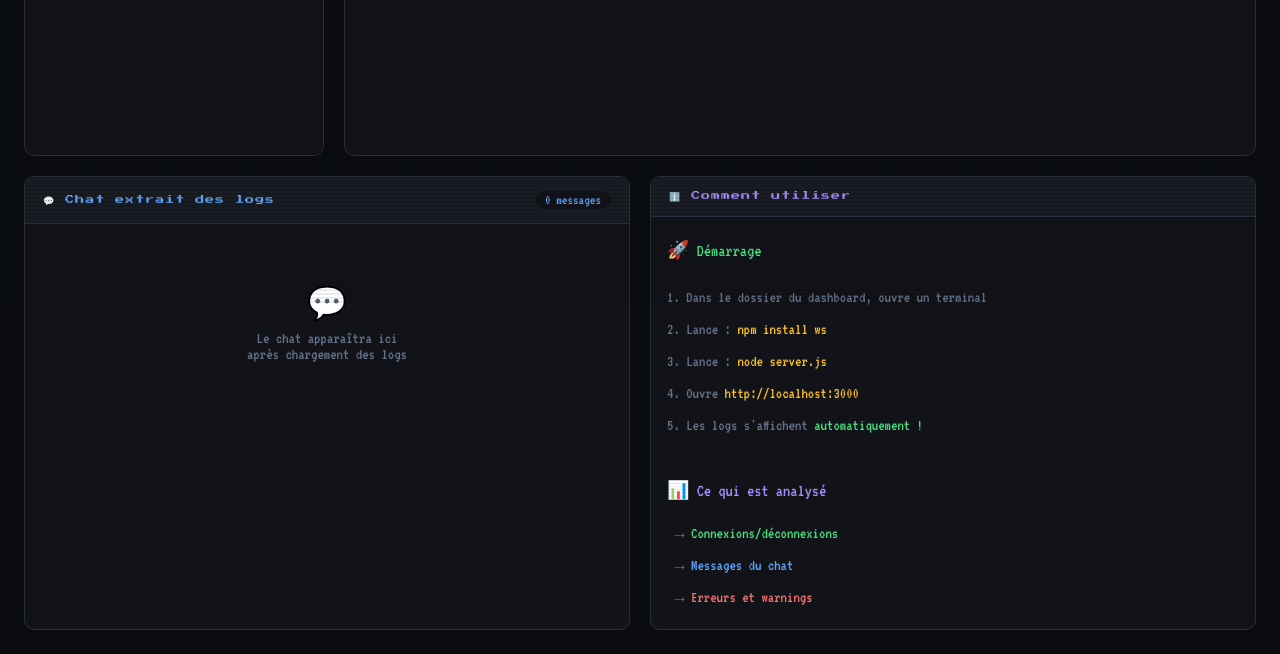
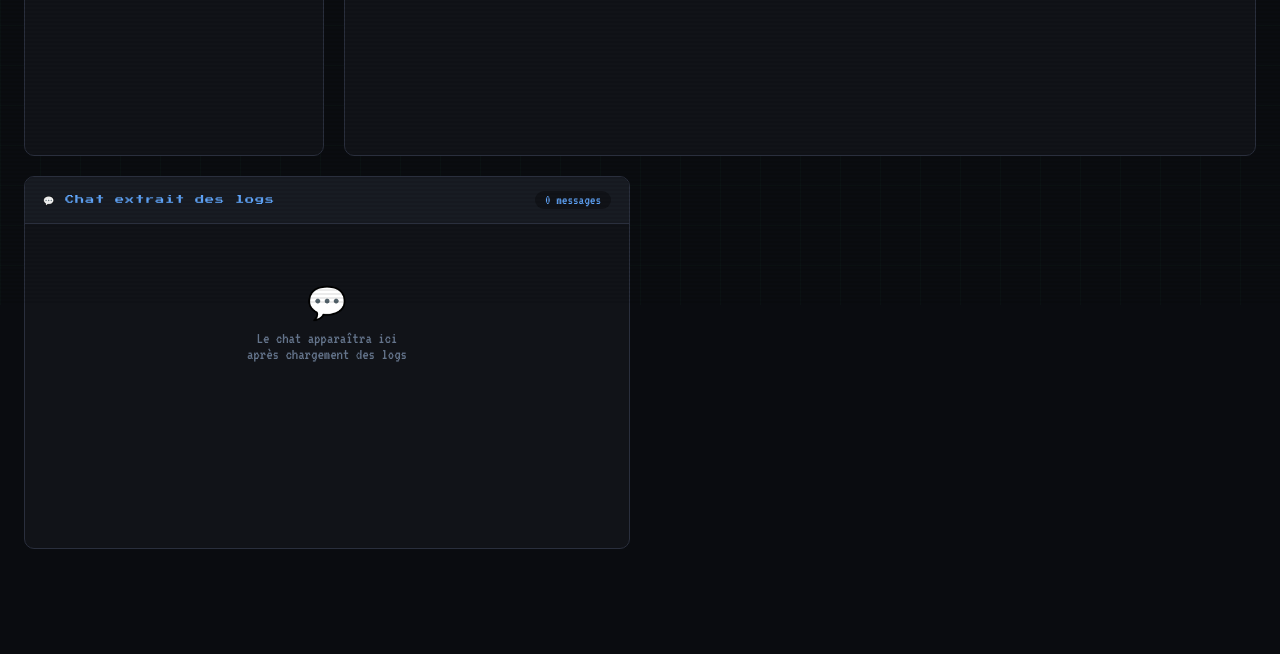
Before and after one commit to Axoboys/SoraSMP.github.io, a plain HTML site: page index.html in a window 1280 px wide. Shown: the part 495-1149 px from the top of the page. After the commit the page ends 1068 px from the top, so only its background shows below. Drawn offline with Linux system fonts and the light colour scheme.

Commit message:
Update index.html

```diff
--- a/index.html
+++ b/index.html
@@ -594,28 +594,6 @@
       </div>
     </div>
 
-    <!-- INFO -->
-    <div class="panel">
-      <div class="panel-header">
-        <div class="panel-title" style="color:var(--purple)">ℹ️ Comment utiliser</div>
-      </div>
-      <div class="panel-body">
-        <div style="font-family:var(--mono);font-size:16px;line-height:2;color:var(--text-dim)">
-          <p style="color:var(--green);font-size:18px;margin-bottom:12px">🚀 Démarrage</p>
-          <p>1. Dans le dossier du dashboard, ouvre un terminal</p>
-          <p>2. Lance : <span style="color:var(--gold)">npm install ws</span></p>
-          <p>3. Lance : <span style="color:var(--gold)">node server.js</span></p>
-          <p>4. Ouvre <span style="color:var(--gold)">http://localhost:3000</span></p>
-          <p>5. Les logs s'affichent <span style="color:var(--green)">automatiquement !</span></p>
-          <br>
-          <p style="color:var(--purple);font-size:18px;margin-bottom:8px">📊 Ce qui est analysé</p>
-          <p style="padding-left:8px">→ <span style="color:var(--green)">Connexions/déconnexions</span></p>
-          <p style="padding-left:8px">→ <span style="color:var(--blue)">Messages du chat</span></p>
-          <p style="padding-left:8px">→ <span style="color:var(--red)">Erreurs et warnings</span></p>
-        </div>
-      </div>
-    </div>
-
   </div>
 
 </div>
```
